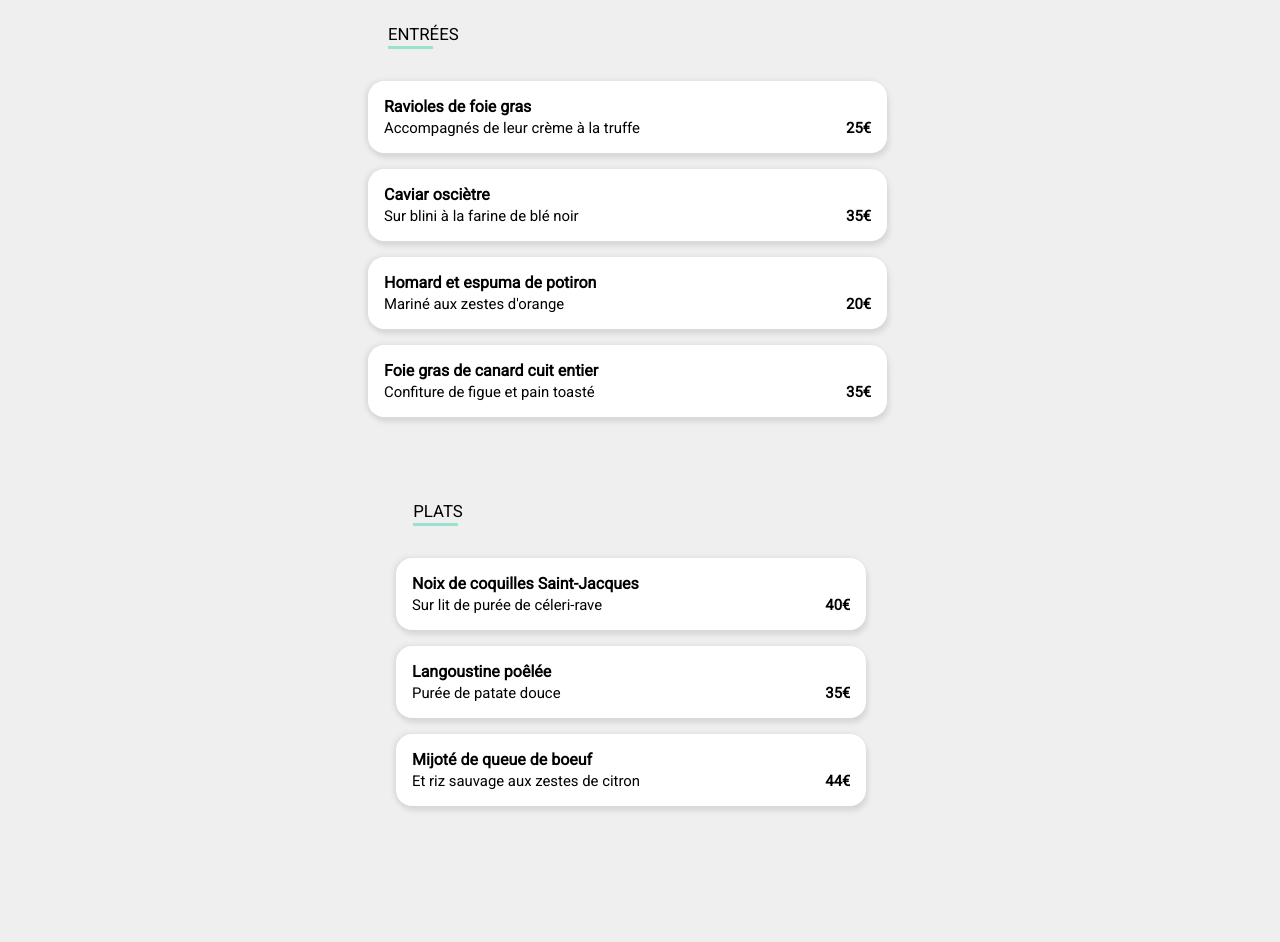
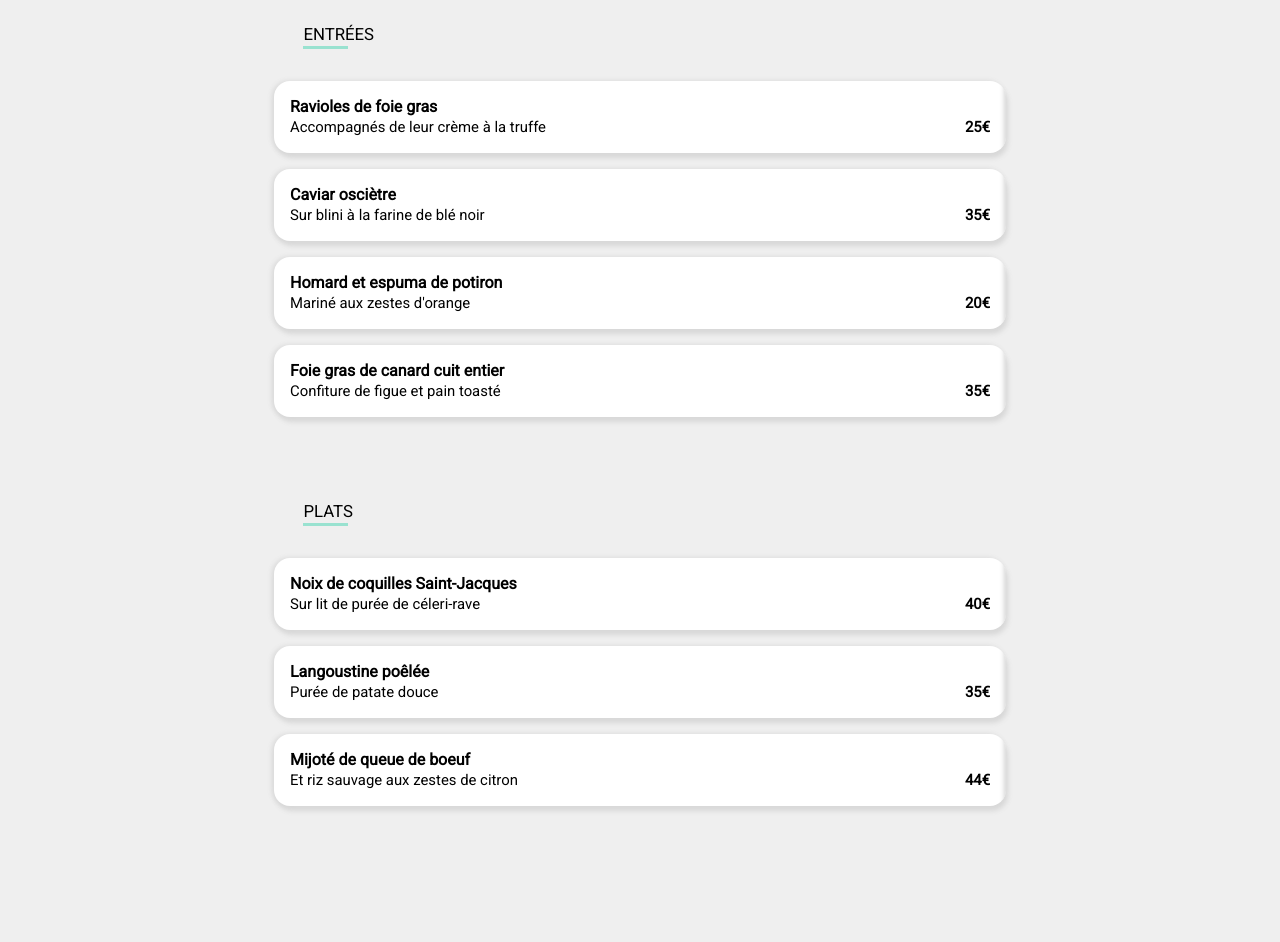
Before and after one commit to KatouProg/QuentinBuxo_3_19082021, a website: page lanoteenchantee.html in a window 1280 px wide. Shown: the part 352-1294 px from the top of the page. Drawn offline with Linux system fonts and the light colour scheme; a web font is replaced by a local one.

Commit message:
SASS_pages resto réorganisation footer

```diff
--- a/lanoteenchantee.html
+++ b/lanoteenchantee.html
@@ -32,7 +32,7 @@
                             <h3>Ravioles de foie gras</h3>
                             <div class="plat__subtitle">
                                 <p>Accompagnés de leur crème à la truffe</p>
-                                <p class="plat__price">25€</p>
+                                <p class="price">25€</p>
                             <div class="checkBox"><i class="far fa-check-circle"></i></div>
                             </div>
                         </div>
@@ -42,7 +42,7 @@
                             <h3>Caviar osciètre</h3>
                             <div class="plat__subtitle">
                                 <p>Sur blini à la farine de blé noir</p>
-                                <p class="plat__price">35€</p>
+                                <p class="price">35€</p>
                             <div class="checkBox"><i class="far fa-check-circle"></i></div>
                             </div>
                         </div>
@@ -52,7 +52,7 @@
                             <h3>Homard et espuma de potiron</h3>
                             <div class="plat__subtitle">
                                 <p>Mariné aux zestes d'orange</p>
-                                <p class="plat__price">20€</p>
+                                <p class="price">20€</p>
                             <div class="checkBox"><i class="far fa-check-circle"></i></div>
                             </div>
                         </div>
@@ -62,7 +62,7 @@
                             <h3>Foie gras de canard cuit entier</h3>
                             <div class="plat__subtitle">
                                 <p>Confiture de figue et pain toasté</p>
-                                <p class="plat__price">35€</p>
+                                <p class="price">35€</p>
                             <div class="checkBox"><i class="far fa-check-circle"></i></div>
                             </div>
                         </div>
@@ -78,7 +78,7 @@
                             <h3>Noix de coquilles Saint-Jacques</h3>
                             <div class="plat__subtitle">
                                 <p>Sur lit de purée de céleri-rave</p>
-                                <p class="plat__price">40€</p>
+                                <p class="price">40€</p>
                             <div class="checkBox"><i class="far fa-check-circle"></i></div>
                             </div>
                         </div>
@@ -88,7 +88,7 @@
                             <h3>Langoustine poêlée</h3>
                             <div class="plat__subtitle">
                                 <p>Purée de patate douce</p>
-                                <p class="plat__price">35€</p>
+                                <p class="price">35€</p>
                             <div class="checkBox"><i class="far fa-check-circle"></i></div>
                             </div>
                         </div>
@@ -98,7 +98,7 @@
                             <h3>Mijoté de queue de boeuf</h3>
                             <div class="plat__subtitle">
                                 <p>Et riz sauvage aux zestes de citron</p>
-                                <p class="plat__price">44€</p>
+                                <p class="price">44€</p>
                             <div class="checkBox"><i class="far fa-check-circle"></i></div>
                             </div>
                         </div>
@@ -114,7 +114,7 @@
                             <h3>Macaron noisette et chocolat</h3>
                             <div class="plat__subtitle">
                                 <p>Glace au caramel brun et sel de Guérande</p>
-                                <p class="plat__price">18€</p>
+                                <p class="price">18€</p>
                             <div class="checkBox"><i class="far fa-check-circle"></i></div>
                             </div>
                         </div>
@@ -124,7 +124,7 @@
                             <h3>Baba au rhum revisité</h3>
                             <div class="plat__subtitle">
                                 <p>Avec son coulis de citron</p>
-                                <p class="plat__price">22€</p>
+                                <p class="price">22€</p>
                             <div class="checkBox"><i class="far fa-check-circle"></i></div>
                             </div>
                         </div>
@@ -134,7 +134,7 @@
                             <h3>Tarte au citron meringuée</h3>
                             <div class="plat__subtitle">
                                 <p>Déstructurée</p>
-                                <p class="plat__price">23€</p>
+                                <p class="price">23€</p>
                             <div class="checkBox"><i class="far fa-check-circle"></i></div>
                             </div>
                         </div>
@@ -151,18 +151,10 @@
         <div>
             <span>ohmyfood</span>
             <ul>
-             <li>
-                 <a href="#"><p><i class="fas fa-utensils"></i>Proposer un restaurant</p></a>
-             </li>
-             <li>
-                 <a href="#"><p><i class="fas fa-hands-helping"></i> Devenir partenaire</p></a>
-             </li>
-             <li>
-                 <a href="#"><p>Mentions légales</p></a>
-             </li>
-             <li>
-                 <address><a href="mailto:#">Contact</a></address>
-             </li>
+             <li><a href="#"><p><i class="fas fa-utensils"></i>Proposer un restaurant</p></a></li>
+             <li><a href="#"><p><i class="fas fa-hands-helping"></i> Devenir partenaire</p></a></li>
+             <li><a href="#"><p>Mentions légales</p></a></li>
+             <li><address><a href="mailto:#">Contact</a></address></li>
          </ul>
         </div>
     </footer>
--- a/sass/pages/_menu.scss
+++ b/sass/pages/_menu.scss
@@ -34,38 +34,42 @@ main {
         }
 
         @include intermediate {
-            width: 87%;
+            width: 700px;
         }
 
         @include desktop {
-            width: 412px;
+            width: 450px;
         }
 
         & h3 {
             margin: 0;
             font-size: 1rem;
+            text-overflow: ellipsis;
             white-space: nowrap;
+        }
+
+        & p {
             text-overflow: ellipsis;
-            overflow: hidden;
+            white-space: nowrap;
         }
 
         &__subtitle {
             display: grid;
             font-size: 0.93rem;
             grid-template-columns: repeat(2, 1fr);
+            text-overflow: ellipsis;
             white-space: nowrap;
-            text-overflow: ellipsis;
-            overflow: hidden;
             margin-top: -13px;
+
+            & .price {
+                font-weight: bold;
+                text-align: right;
+                text-overflow: ellipsis;
+                white-space:nowrap;
+            }
         }
 
-        &__price {
-            font-weight: bold;
-            text-align: right;
-            overflow: hidden;
-            white-space:nowrap;
-            text-overflow: ellipsis;
-        }
+
         }
 
 
@@ -85,6 +89,7 @@ main {
         border-radius: map-get($radius, tag) map-get($radius, tag) 0 0;
 
         & h2 {
+            justify-content: start;
             font-family: $font-logo;
             padding-top: 15px;
             font-size: 1.7em;
@@ -104,6 +109,7 @@ main {
     & section {
 
         & .container {
+
             @include tablet {
                 width: 100%;
                 display: grid;
--- a/sass/utils/_animations.scss
+++ b/sass/utils/_animations.scss
@@ -31,18 +31,6 @@
   position: relative;
   width: 13rem;
 
-  // @include tablet{
-  //   width: 20%;
-  // }
-
-  // @include intermediate {
-  //   width: 17%;
-  // }
-
-  // @include desktop {
-  //   width: 15%;
-  // }
-
   &:before{
     content: "";
     padding-top: 100%;
@@ -58,24 +46,6 @@
     text-align: center;
     font-size: 2rem;
     margin-left: -12px;
-
-    // @include tablet {
-    //   margin-top: 30px;
-    //   margin-left: auto;
-    //   margin-right: auto;
-    // }
-
-    // @include intermediate {
-    //   font-size: 2.5rem;
-    //   margin-left: auto;
-    //   margin-right: auto;
-    // }
-
-    // @include desktop {
-    //   font-size: 2.7rem;
-    //   margin-left: auto;
-    //   margin-right: auto;
-    // }
   }
 
   img{
@@ -107,7 +77,7 @@
     font-size: 3em;
     color:transparent;
     -webkit-text-stroke:2px black;
-    opacity:0.3;
+    opacity:0.7;
 
       &:hover {
         background:linear-gradient(#FF79DA, #9356DC);
@@ -115,7 +85,7 @@
         -webkit-background-clip: text;
         -webkit-text-stroke: 0px;
         opacity:1;
-        transition: all 1200ms ease-in-out;
+        transition: all 1000ms ease-in-out;
       }
   }
 
@@ -228,13 +198,11 @@ transition: 400ms ease-in-out;
 
 &:hover {
   @include desktop {
-  transform: scale(1.08);
   background-color: lighten($color-primary, 33%);
   box-shadow: 0.5rem 0.5rem 0.4rem $color-grey2, -1px -4px 2px $color-grey3;
   }
 
   @include intermediate {
-    transform: scale(1.08);
     background-color: lighten($color-primary, 33%);
     box-shadow: 0.5rem 0.5rem 0.4rem $color-grey2, -1px -4px 2px $color-grey3;
     }
@@ -263,16 +231,15 @@ transition: 400ms ease-in-out;
 
 .plat {
   position: relative;
-  transition: width 0.4s;
+  overflow: hidden;
 
   & .checkBox {
           position: absolute;
           display: flex;
-          visibility: hidden;
           right: 0;
           top: 0;
           height: 72.5px;
-          width: 80px;
+          width: 70px;
           border-radius: 0 map-get($radius,menu) map-get($radius,menu) 0;
           box-shadow: 2px 5px 5px $color-grey2, -2px 0 5px $color-grey2;
           background-color: $color-tertiary;
@@ -291,13 +258,12 @@ transition: 400ms ease-in-out;
 
   &:hover {
 
-      .checkBox {
-          transform: translateX(0%);
-          visibility: visible;
+    .checkBox {
+        transform: translateX(0%);
 
-          & .fa-check-circle{
-              transform: rotate(360deg);
-          }
+        & .fa-check-circle{
+            transform: rotate(360deg);
+        }
     }
   }
 }
```
Also changed, not shown: alafrancaise.html (+13 -21 lines), lapalettedugout.html (+13 -21 lines), ledelicedessens.html (+13 -21 lines), public/css/style.css, 1 other file.
